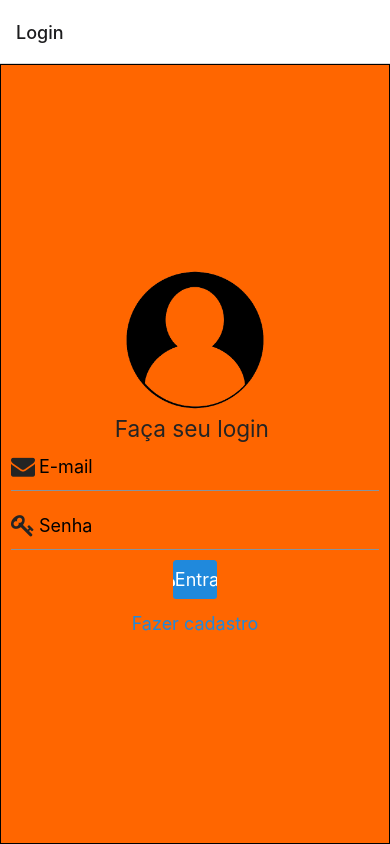
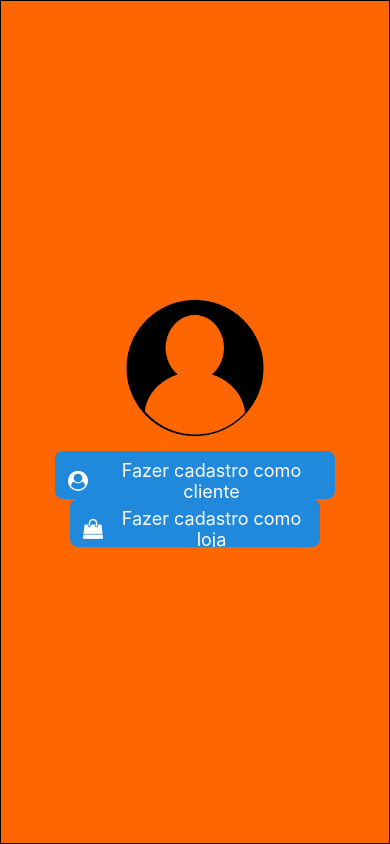
Before and after one commit to Jonah21-prog/App-Promocao-Official, a React Native app in the folder app-promocao-official/: screen / in a window 390 px wide. Built offline with nearby package versions, Linux system fonts and the light colour scheme.

Commit message:
Criando CustomButton

```diff
--- a/app-promocao-official/App.js
+++ b/app-promocao-official/App.js
@@ -1,15 +1,4 @@
 import React, { useState, useEffect } from "react";
-import {
-  View,
-  keyboardAvoidingView,
-  Image,
-  TextInput,
-  TouchableOpacity,
-  Text,
-  StyleSheet,
-  Animated,
-  Keyboard,
-} from "react-native";
 import { NavigationContainer } from "@react-navigation/native";
 import { createStackNavigator } from "@react-navigation/stack";
 import Login from "./Screens/Login";
@@ -23,12 +12,20 @@ const Stack = createStackNavigator();
 
 function MyStack() {
   return (
-    <Stack.Navigator initialRouteName="Login">
+    <Stack.Navigator
+      initialRouteName="TelaCadastro"
+      screenOptions={{
+        headerShown: false,
+      }}
+    >
       <Stack.Screen name="Login" component={Login} />
       <Stack.Screen name="Home" component={Home} />
       <Stack.Screen name="TelaCadastro" component={TelaCadastro} />
       <Stack.Screen name="ItemPromocao" component={ItemPromocao} />
-      <Stack.Screen name="TelaCadastroCliente" component={TelaCadastroCliente} />
+      <Stack.Screen
+        name="TelaCadastroCliente"
+        component={TelaCadastroCliente}
+      />
       <Stack.Screen name="TelaCadastroLoja" component={TelaCadastroLoja} />
     </Stack.Navigator>
   );
--- /dev/null
+++ b/app-promocao-official/Components/CustomButton/index.js
@@ -0,0 +1,30 @@
+import React from "react";
+import { Button } from "react-native-elements";
+
+import styles from "./styles";
+
+const CustomButton = (props) => {
+  function getIcon(iconName, size, color) {
+    console.log(props.width);
+    return {
+      name: iconName,
+      type: "font-awesome",
+      size: size,
+      color: color,
+    };
+  }
+
+  return (
+    <Button
+      title={props.title}
+      icon={getIcon(props.iconName, 20, "white")}
+      iconContainerStyle={{ marginRight: 8 }}
+      onPress={props.onPress}
+      containerStyle={
+        styles(props.width, props.height, props.borderRadius).buttonStyle
+      }
+    />
+  );
+};
+
+export default CustomButton;
--- /dev/null
+++ b/app-promocao-official/Components/CustomButton/styles.js
@@ -0,0 +1,12 @@
+import { StyleSheet } from "react-native";
+
+const styles = (width, height, borderRadius) =>
+  StyleSheet.create({
+    buttonStyle: {
+      width: width ? width : 108,
+      height: height ? height : 48,
+      borderRadius: borderRadius ? borderRadius : 8,
+    },
+  });
+
+export default styles;
--- a/app-promocao-official/Screens/Login.js
+++ b/app-promocao-official/Screens/Login.js
@@ -1,10 +1,7 @@
 import React, { useState } from "react";
 import { Image, StyleSheet, View } from "react-native";
 import { Button, Input, Text } from "react-native-elements";
-import Icon from "react-native-vector-icons/FontAwesome";
 import styles from "../Styles/MainStyles";
-
-
 
 export default function Login({ navigation }) {
   const [email, setEmail] = useState(null);
@@ -20,52 +17,69 @@ export default function Login({ navigation }) {
 
   return (
     <View style={styles.container}>
-
-
       <Image
         style={styles.image}
         resizeMode="center"
-                source={require('../assets/User.png')}
+        source={require("../assets/User.png")}
       />
-
       <Text h4>Faça seu login </Text>
 
+      <View style={{ width: "80%" }}>
         <Input
           placeholder="E-mail"
-                leftIcon={{ type: "font-awesome", name: "envelope" }}
           onChangeText={(value) => setEmail(value)}
           keyboardType="email-address"
-                placeholderTextColor='#000000'
+          placeholderTextColor="#000000"
         />
-
         <Input
           placeholder="Senha"
           leftIcon={{ type: "font-awesome", name: "key" }}
           onChangeText={(value) => setPassword(value)}
           secureTextEntry={true}
-                placeholderTextColor='#000000'
+          placeholderTextColor="#000000"
         />
+      </View>
 
+      <View
+        style={{
+          padding: 8,
+          flexDirection: "row",
+          width: "70%",
+          alignItems: "center",
+          justifyContent: "space-between",
+        }}
+      >
         <Button
-                style={specificStyle.circle}
-                icon={<Icon name="user" size={15} color="white" />}
           title="Entrar"
+          icon={{
+            name: "user",
+            type: "font-awesome",
+            size: 20,
+            color: "white",
+          }}
+          iconContainerStyle={{ marginRight: 8 }}
           onPress={() => entrar()}
         />
 
         <Button
-                title="Fazer cadastro"
-                type="clear"
-                onPress={() => cadastro()}
+          title="Fazer Cadastro"
+          icon={{
+            name: "home",
+            type: "font-awesome",
+            size: 20,
+            color: "white",
+          }}
+          iconContainerStyle={{ marginRight: 8 }}
         />
-
+      </View>
     </View>
   );
 }
+
 const specificStyle = StyleSheet.create({
-    circle:{
-        width:44,
-        height:44,
-        borderRadius: 44/2
-    }
-})
+  circle: {
+    width: 44,
+    height: 44,
+    borderRadius: 44 / 2,
+  },
+});
--- a/app-promocao-official/Screens/TelaCadastro.js
+++ b/app-promocao-official/Screens/TelaCadastro.js
@@ -1,11 +1,10 @@
 import React, { useState } from "react";
 import { Image, StyleSheet, View } from "react-native";
 import { Button, CheckBox, Input, Text } from "react-native-elements";
-import Icon from "react-native-vector-icons/FontAwesome";
+import CustomButton from "../Components/CustomButton";
 import styles from "../Styles/MainStyles";
 
 export default function TelaCadastro({ navigation }) {
-
   const cadastroCliente = () => {
     navigation.push("TelaCadastroCliente");
   };
@@ -16,24 +15,40 @@ export default function TelaCadastro({ navigation }) {
 
   return (
     <View style={styles.container}>
-
       <Image
         style={styles.image}
         resizeMode="center"
-                source={require('../assets/User.png')}
+        source={require("../assets/User.png")}
       />
 
-            <Button style={styles.button}
-                title=" Fazer cadastro como cliente"
-                icon={<Icon name="user-circle" size={15} color="white" />}
-                onPress={() => cadastroCliente()}
+      <View
+        style={{
+          padding: 8,
+          height: 108,
+          alignItems: "center",
+          justifyContent: "space-between",
+        }}
+      >
+        <CustomButton
+          title="Fazer cadastro como cliente"
+          iconName="user-circle"
+          height={48}
+          width={280}
+          onPress={() => {
+            console.log("Testando CustomButton");
+          }}
         />
 
-            <Button
-                icon={<Icon name="shopping-bag" size={15} color="white" />}
-                title=" Fazer cadastro como loja"
-                onPress={() => cadastroLoja()}
+        <CustomButton
+          title="Fazer cadastro como loja"
+          iconName="shopping-bag"
+          height={48}
+          width={250}
+          onPress={() => {
+            console.log("Testando CustomButton");
+          }}
         />
+      </View>
     </View>
   );
 }
--- a/app-promocao-official/package.json
+++ b/app-promocao-official/package.json
@@ -21,6 +21,7 @@
     "react-dom": "17.0.1",
     "react-native": "0.64.3",
     "react-native-elements": "^3.4.2",
+    "react-native-gesture-handler": "^2.1.0",
     "react-native-safe-area-context": "3.3.2",
     "react-native-screens": "~3.10.1",
     "react-native-vector-icons": "^9.0.0",
```
Also changed, not shown: 1 other file (tests, documents, lock files or other folders). Lines whose indentation alone changed are shown as unchanged.
